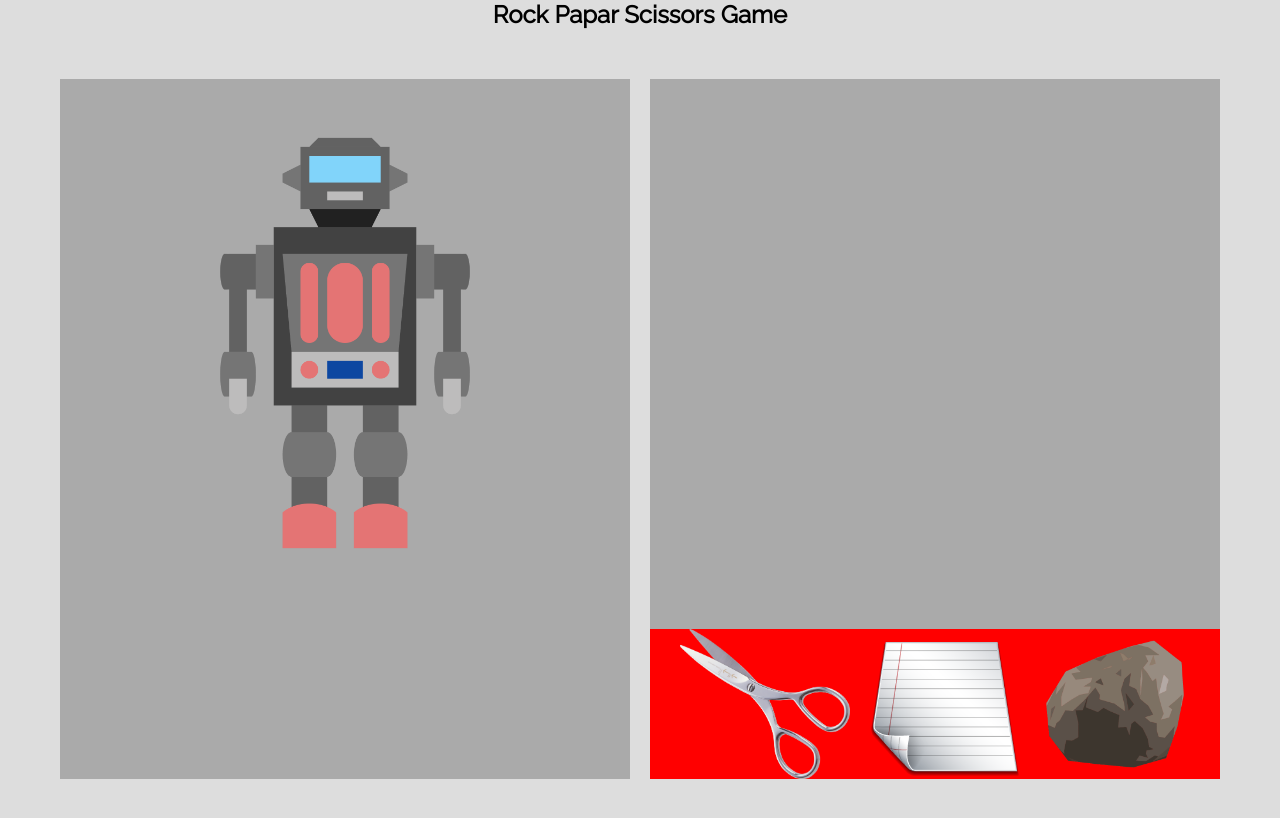
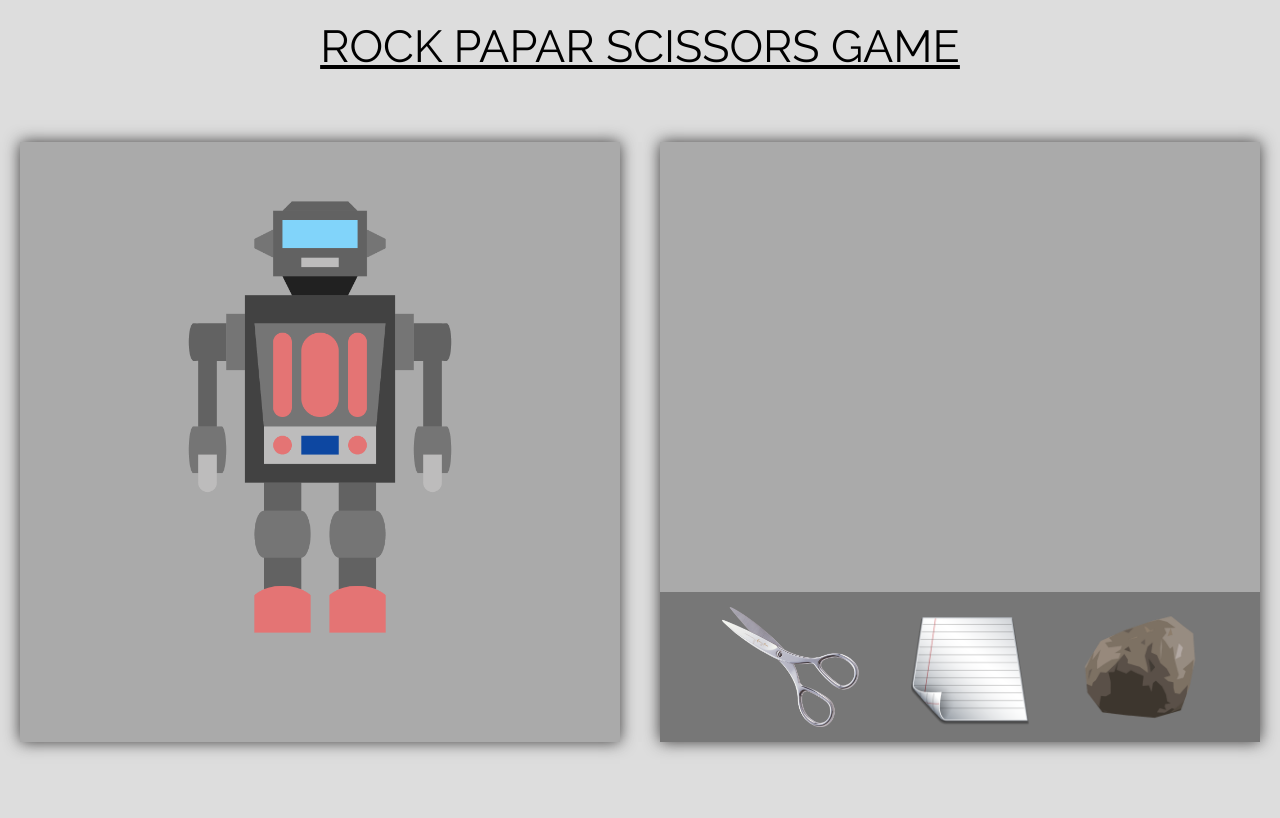
Before and after one commit to Rabin-Baral/Scissors-Paper-and-Rock-Game, a plain HTML site: page index.html in a window 1280 px wide. Drawn offline with Linux system fonts and the light colour scheme; files whose address does not match are found by name.

Commit message:
Update style.css

```diff
--- a/style.css
+++ b/style.css
@@ -13,31 +13,36 @@ body{
     font-family: 'Raleway', sans-serif;
 }
 
+h2{
+    font-size: 2.8rem;
+    text-transform: uppercase;
+    font-weight: 200;
+    margin: 20px;
+    text-decoration: underline;
+}
+
 .game-container{
     width: 100%;
     height: 100%;
-    /* background: yellow; */
-    display: flex;
-    justify-content: center;
-    align-items: center;
-    padding: 50px;
-    overflow: hidden;
+    display: grid;
+    place-items: center;
+    grid-template-columns: auto auto;
 }
 
 .bot-choice, .xr-choice{
-    width: 50%;
-    height: 100%;
+    width: 600px ;
+    height: calc(100% - 200px);
     background: #aaa;
-    margin: 10px;
+    margin-bottom: 100px;
     position: relative;
     object-fit: contain;
+    box-shadow: 0 0 15px rgb(59, 58, 58);
 }
-
 
 .bot{
     width: 75%;
     height: auto;
-    margin-top: 50px
+    margin: 50px;
 }
 
 .botChoiceImage, .makeMeLarge >img{
@@ -63,10 +68,14 @@ body{
     align-items: center;
 }
 
+.beforeXc{
+    margin:75px 100px;
+    object-fit: contain;
+}
+
 #message{
     width: 100%;
     height: 400px;
-    /* background-color: aqua; */
     line-height: auto;
     font-size: 2.4rem;
 }
@@ -84,7 +93,7 @@ body{
 .choices{
     width: 100%;
     max-height: 150px;
-    background: red;
+    background: #777;
     bottom: 0;
 }
 
@@ -93,24 +102,32 @@ body{
     width: auto;
     cursor: pointer;
     margin: 10px;
-    /* background: gold; */
+    transform: scale(0.8);
+    transition: transform 0.35s linear;
+}
+
+.choices > img:hover{
+    transform: scale(0.95);
 }
 
 .hideMe{
+    display: none;
     visibility: hidden;
 }
 
 .messageContainer{
+    text-transform: uppercase;
     width: 100%;
     height: 240px;
     z-index: 999999;
-    background: red;
-    padding: 20px;
+    background: rgba(255, 255, 255, 0.66);
+    padding: 30px;
     flex-direction: column;
     display: flex;
     justify-content: center;
     align-items: center;
     display: none;
+    border-bottom: 15px double #777;
 }
 
 .showMe{
```
